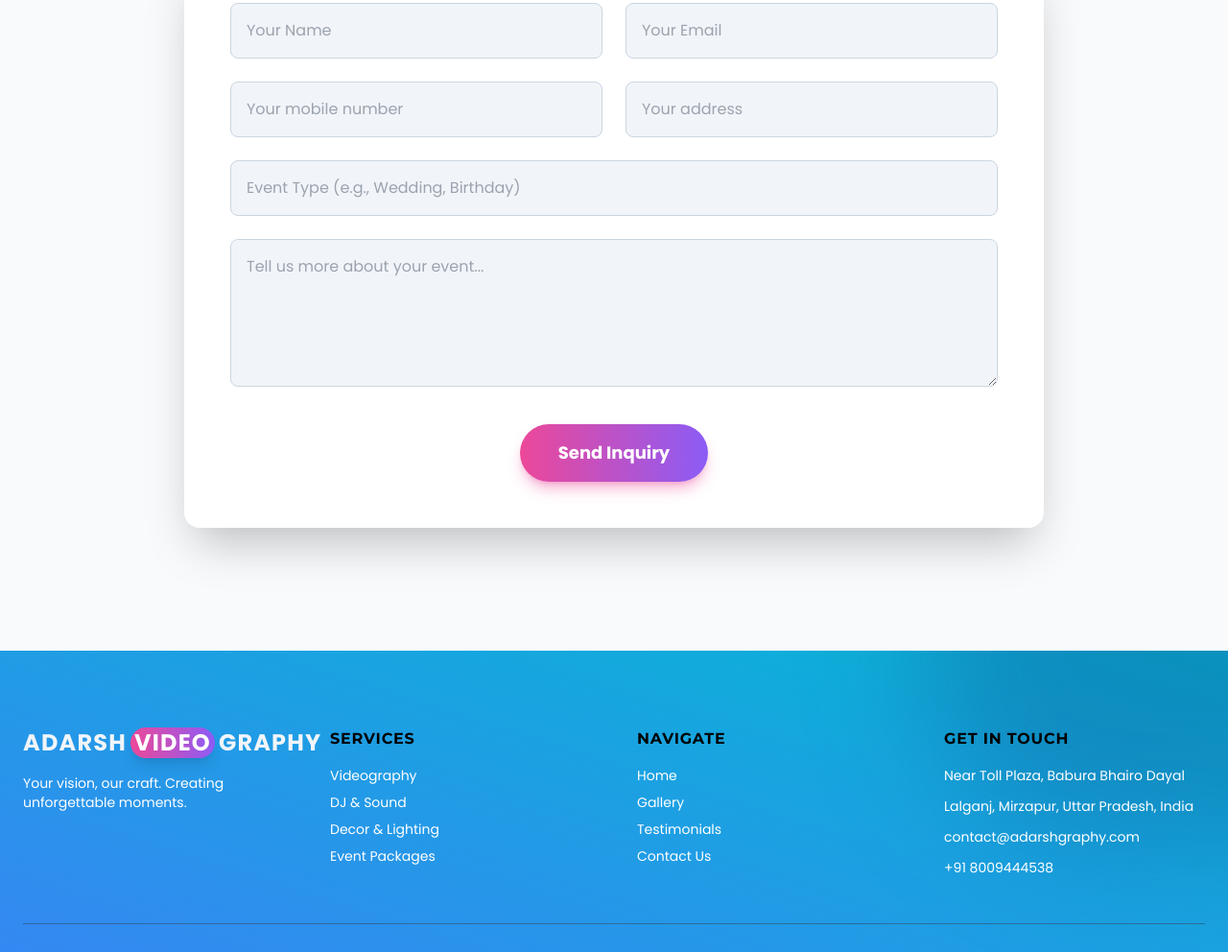
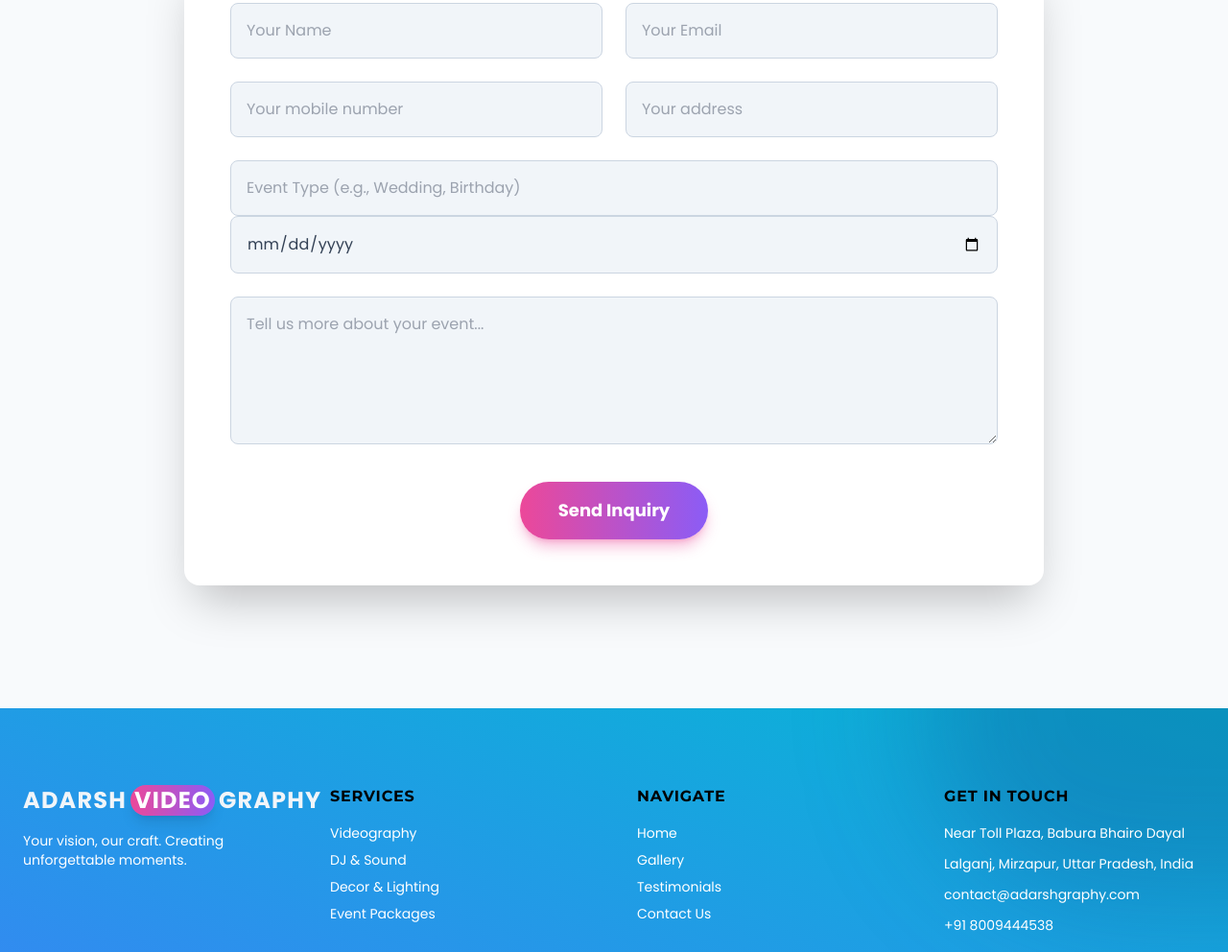
Before and after one commit to 21ambuj/AdarshVideoGraphy, a plain HTML site: page index.html in a window 1280 px wide. Shown: the part 4083-5075 px from the top of the page at 96% size. Drawn offline with nearby package versions, Linux system fonts and the light colour scheme.

Commit message:
Update index.html

```diff
--- a/index.html
+++ b/index.html
@@ -446,6 +446,7 @@
                         </div>
                         <div class="mt-6">
                             <input type="text" name="event_type" placeholder="Event Type (e.g., Wedding, Birthday)" class="w-full bg-slate-100 text-slate-700 p-4 rounded-lg border border-slate-300 focus:ring-2 focus:ring-brand-pink focus:outline-none transition-all" required>
+                            <input type="date" name="date" placeholder="Event date" class="w-full bg-slate-100 text-slate-700 p-4 rounded-lg border border-slate-300 focus:ring-2 focus:ring-brand-pink focus:outline-none transition-all" required>
                         </div>
                         <div class="mt-6">
                             <textarea name="message" placeholder="Tell us more about your event..." rows="5" class="w-full bg-slate-100 text-slate-700 p-4 rounded-lg border border-slate-300 focus:ring-2 focus:ring-brand-pink focus:outline-none transition-all" ></textarea>
```
